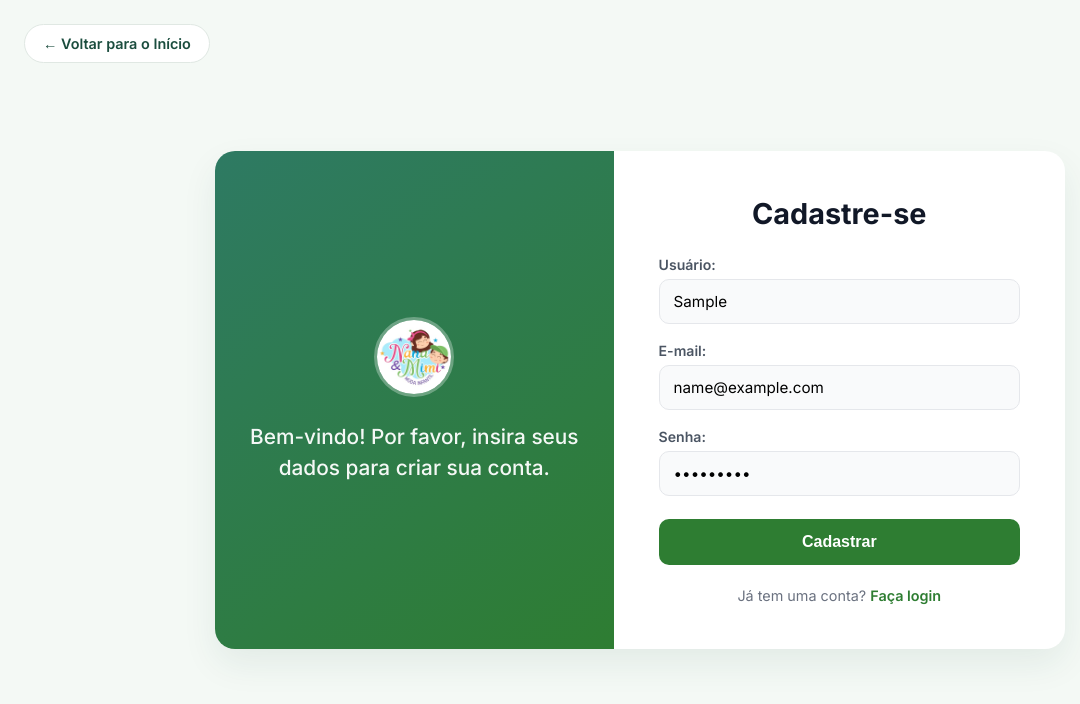
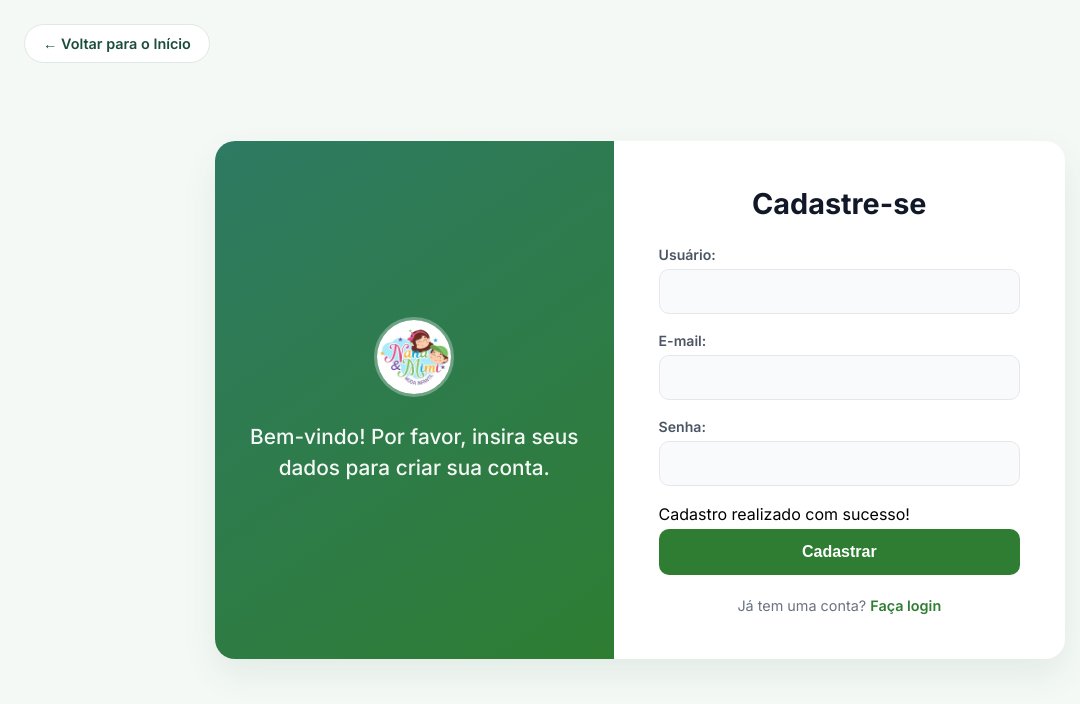
Before and after one commit to laurabrilhantetorrano/-, a React (Vite) app: page /cadastro in a window 1280 px wide. Both pictures are taken after typing "Sample", "name@example.com", "Sample123" into the empty fields and a click on the button "Cadastrar". Shown: the top 704 px of the page, without its empty margins (0-1080 px from the left). Built offline with nearby package versions, Linux system fonts and the light colour scheme.

Commit message:
Update Cadastro.jsx

```diff
--- a/src/Cadastro.jsx
+++ b/src/Cadastro.jsx
@@ -1,71 +1,190 @@
-import React, { useState } from "react"; // 1. Importamos o useState
+import React, { useState } from "react";
 import { Link } from "react-router-dom";
 import "./Cadastro.css";
 import logo from "./assets/logo.jpg";
 
 export default function Cadastro() {
+  const [usuario, setUsuario] = useState("");
   const [email, setEmail] = useState("");
+  const [senha, setSenha] = useState("");
+
+  const [erroUsuario, setErroUsuario] = useState("");
   const [erroEmail, setErroEmail] = useState("");
+  const [erroSenha, setErroSenha] = useState("");
+
+  const [mensagem, setMensagem] = useState("");
 
   const lidarComCadastro = (e) => {
-    e.preventDefault(); // Impede a página de recarregar
+    e.preventDefault();
 
-    // 3. A validação: verifica se o e-mail contém '@' e se tem pontos válidos
+    // Limpa mensagens anteriores
+    setErroUsuario("");
+    setErroEmail("");
+    setErroSenha("");
+    setMensagem("");
+
+    let formularioValido = true;
+
+    // Validação do usuário
+    if (usuario.trim() === "") {
+      setErroUsuario("Por favor, informe um usuário.");
+      formularioValido = false;
+    }
+
+    // Validação do e-mail
     const emailValido = /^[^\s@]+@[^\s@]+\.[^\s@]+$/;
 
-    if (!email.includes("@") || !emailValido.test(email)) {
-      setErroEmail("Por favor, insira um e-mail válido (ex: nome@email.com).");
-      return; // Para a execução aqui e não deixa cadastrar
+    if (!emailValido.test(email)) {
+      setErroEmail(
+        "Por favor, insira um e-mail válido (ex: nome@email.com)."
+      );
+      formularioValido = false;
     }
 
-    setErroEmail("");
-    alert("Cadastro realizado com sucesso!");
+    // Validação da senha
+    if (senha.length < 6) {
+      setErroSenha("A senha deve ter pelo menos 6 caracteres.");
+      formularioValido = false;
+    }
+
+    // Se houver algum erro, não continua
+    if (!formularioValido) {
+      return;
+    }
+
+    // Cadastro realizado
+    setMensagem("Cadastro realizado com sucesso!");
+
+    // Limpa os campos
+    setUsuario("");
+    setEmail("");
+    setSenha("");
   };
 
   return (
     <div className="cadastro-page-container">
+
+      {/* Botão voltar */}
       <Link to="/" className="btn-voltar-home-cad">
         ← Voltar para o Início
       </Link>
 
       <section className="cadastro-section">
+
+        {/* Área de boas-vindas */}
         <div className="boas-vindas-cad">
-          <img src={logo} alt="Logo" />
-          <h2>Bem-vindo! Por favor, insira seus dados para criar sua conta.</h2>
+
+          <img src={logo} alt="Logo Nana & Mimi" />
+
+          <h2>
+            Bem-vindo! Por favor, insira seus dados para criar sua conta.
+          </h2>
+
         </div>
 
-        <form onSubmit={lidarComCadastro} className="grupo-input-cad">
+        {/* Formulário */}
+        <form
+          onSubmit={lidarComCadastro}
+          className="grupo-input-cad"
+        >
+
           <h1>Cadastre-se</h1>
 
-          <label htmlFor="username">Usuário:</label>
-          <input type="text" id="username" name="username" required />
+          {/* Usuário */}
+          <label htmlFor="username">
+            Usuário:
+          </label>
 
-          <label htmlFor="email">E-mail:</label>
           <input
             type="text"
+            id="username"
+            name="username"
+            value={usuario}
+            onChange={(e) => {
+              setUsuario(e.target.value);
+              setErroUsuario("");
+              setMensagem("");
+            }}
+            required
+          />
+
+          {erroUsuario && (
+            <span className="erro-mensagem">
+              {erroUsuario}
+            </span>
+          )}
+
+          {/* E-mail */}
+          <label htmlFor="email">
+            E-mail:
+          </label>
+
+          <input
+            type="email"
             id="email"
             name="email"
             value={email}
             onChange={(e) => {
               setEmail(e.target.value);
-              if (erroEmail) setErroEmail("");
+              setErroEmail("");
+              setMensagem("");
             }}
             required
           />
 
-          {/* Se houver erro, renderiza a mensagem na tela */}
-          {erroEmail && <span className="erro-mensagem">{erroEmail}</span>}
+          {erroEmail && (
+            <span className="erro-mensagem">
+              {erroEmail}
+            </span>
+          )}
 
-          <label htmlFor="senha">Senha:</label>
-          <input type="password" id="senha" name="senha" required />
+          {/* Senha */}
+          <label htmlFor="senha">
+            Senha:
+          </label>
 
-          <button type="submit" className="btn-enviar-cad">
+          <input
+            type="password"
+            id="senha"
+            name="senha"
+            value={senha}
+            onChange={(e) => {
+              setSenha(e.target.value);
+              setErroSenha("");
+              setMensagem("");
+            }}
+            required
+          />
+
+          {erroSenha && (
+            <span className="erro-mensagem">
+              {erroSenha}
+            </span>
+          )}
+
+          {/* Mensagem de sucesso */}
+          {mensagem && (
+            <span className="mensagem-sucesso">
+              {mensagem}
+            </span>
+          )}
+
+          {/* Botão */}
+          <button
+            type="submit"
+            className="btn-enviar-cad"
+          >
             Cadastrar
           </button>
 
+          {/* Login */}
           <p>
-            Já tem uma conta? <Link to="/login">Faça login</Link>
+            Já tem uma conta?{" "}
+            <Link to="/login">
+              Faça login
+            </Link>
           </p>
+
         </form>
       </section>
     </div>
```
